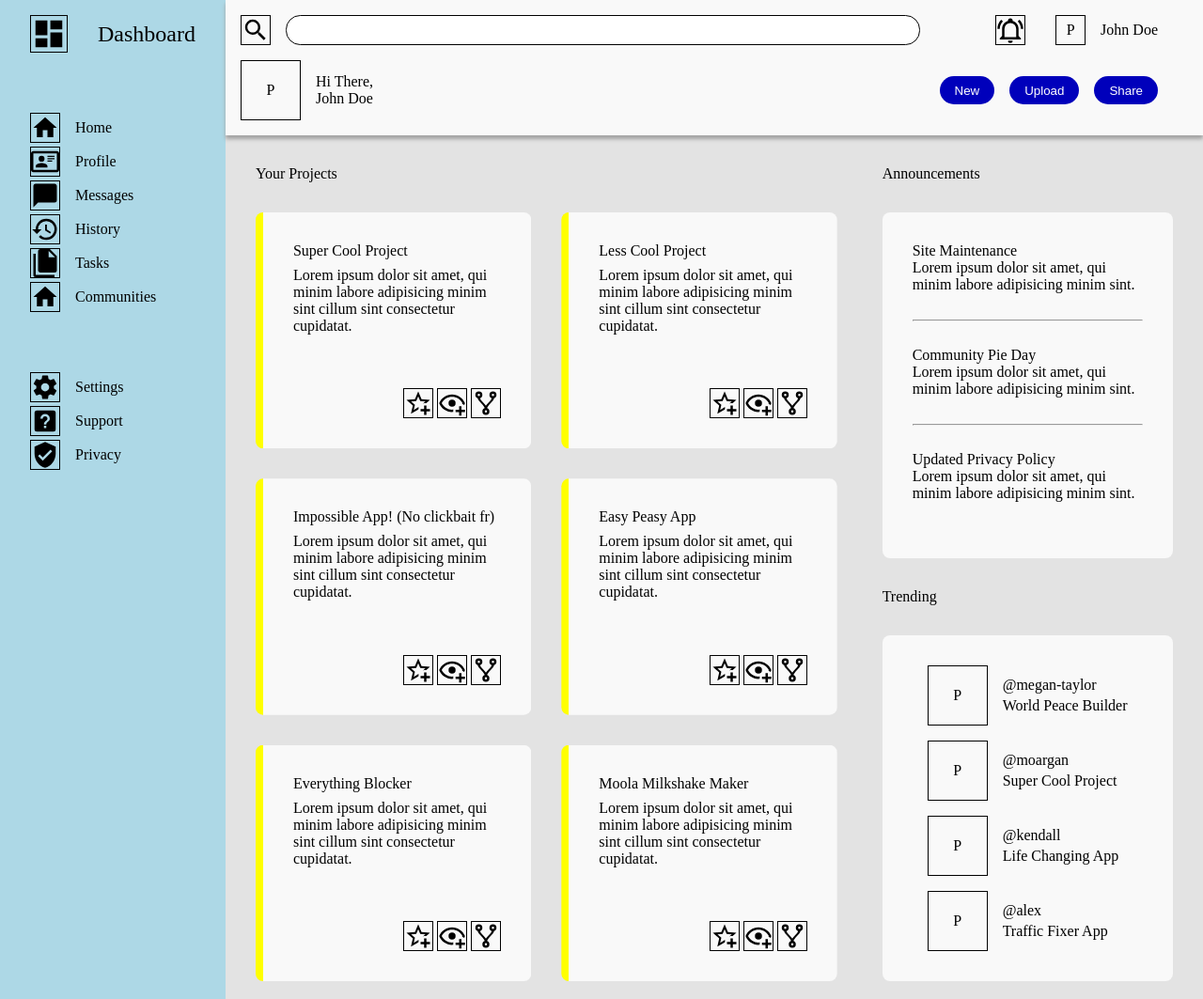
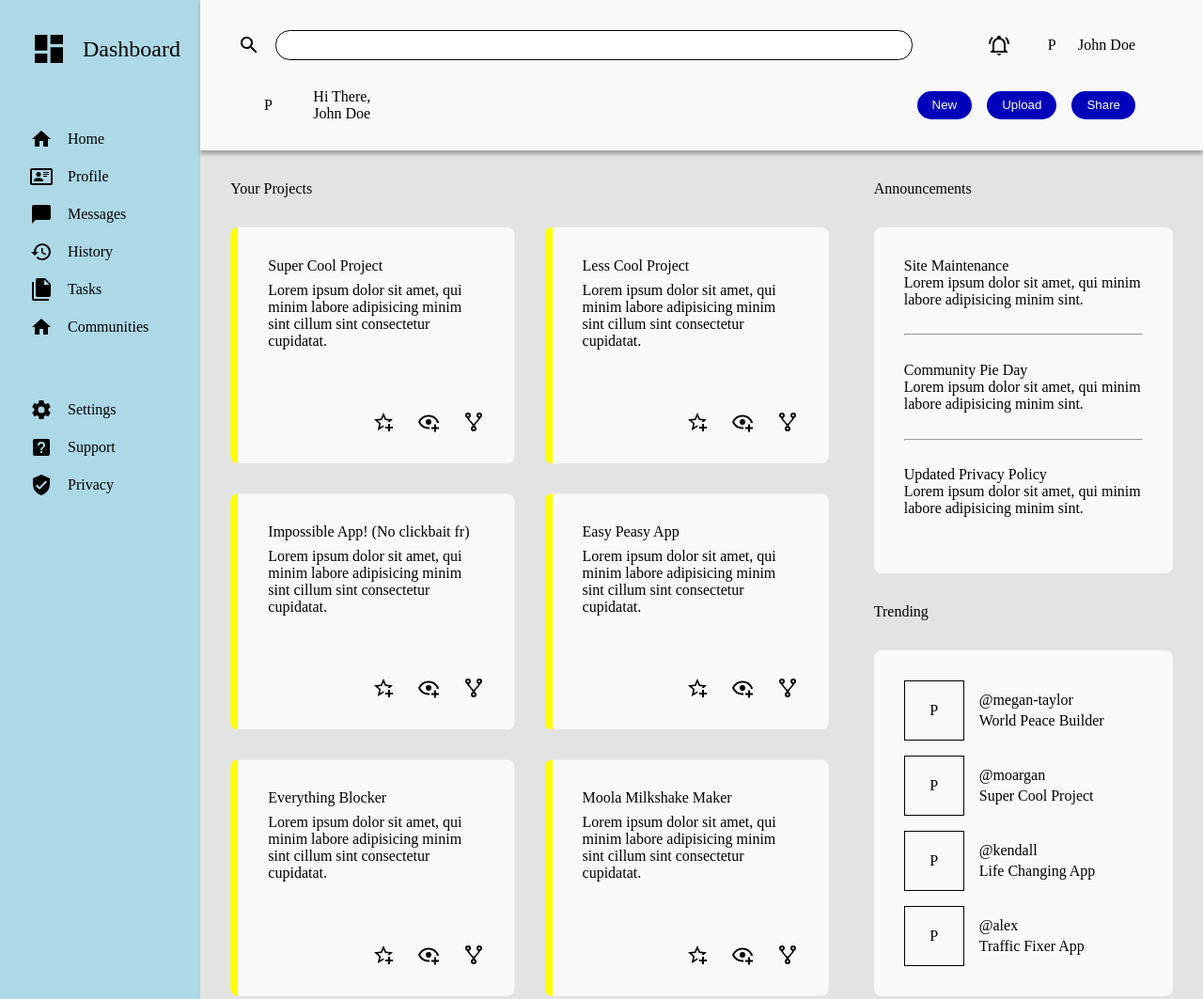
Before and after one commit to CrispDeserving/odin-dashboard, a plain HTML site: page index.html in a window 1280 px wide. Shown: the top 1063 px of the page at 94% size. Drawn offline with Linux system fonts and the light colour scheme.

Commit message:
Tweak: Various paddings and sizes around the icons

```diff
--- a/style.css
+++ b/style.css
@@ -20,9 +20,8 @@ hr {
 .icon {
 	display: grid;
 	place-content: center;
-	width: 2rem;
+	width: 1.5rem;
 	aspect-ratio: 1;
-	border: 1px solid black;
 }
 
 
@@ -46,16 +45,14 @@ body {
 	display: flex;
 	flex-direction: column;
 	gap: 4rem;
-	padding: 2ch;
+	padding: 2rem 2ch;
 	background-color: lightblue;
 }
 
 .sidebar .logo-text {
 	display: flex;
 	align-items: center;
-	gap: 2rem;
 	width: auto;
-	margin: 0 1rem;
 }
 
 .sidebar .logo-text .logo {
@@ -63,7 +60,7 @@ body {
 	place-content: center;
 	width: 2.5rem;
 	aspect-ratio: 1;
-	border: 1px solid black;
+	margin: 0 1rem;
 }
 
 .sidebar .logo-text .text {
@@ -73,7 +70,7 @@ body {
 .sidebar ul {
 	display: flex;
 	flex-direction: column;
-	gap: 0.5ch;
+	gap: 1rem;
 }
 
 .sidebar li {
@@ -90,7 +87,7 @@ body {
 	display: flex;
 	flex-direction: column;
 	gap: 1rem;
-	padding: 1rem;
+	padding: 2rem 2.5rem 1rem 2.5rem;
 	background-color: var(--white);
 	box-shadow: 0 0.5ch 0.5ch 0 rgba(163,163,163,1);
 }
@@ -213,7 +210,7 @@ main .projects {
 .project-card .wrapper .options {
 	display: flex;
 	justify-content: end;
-	gap: 0.5ch;
+	gap: 1.5rem;
 }
 
 main .announcements {
@@ -258,7 +255,7 @@ main .trending {
 	display: grid;
 	place-content: center;
 	width: 4rem;
-	margin: 0 1rem;
+	margin-right: 1rem;
 	border: 1px solid black;
 	aspect-ratio: 1;
 }
```
